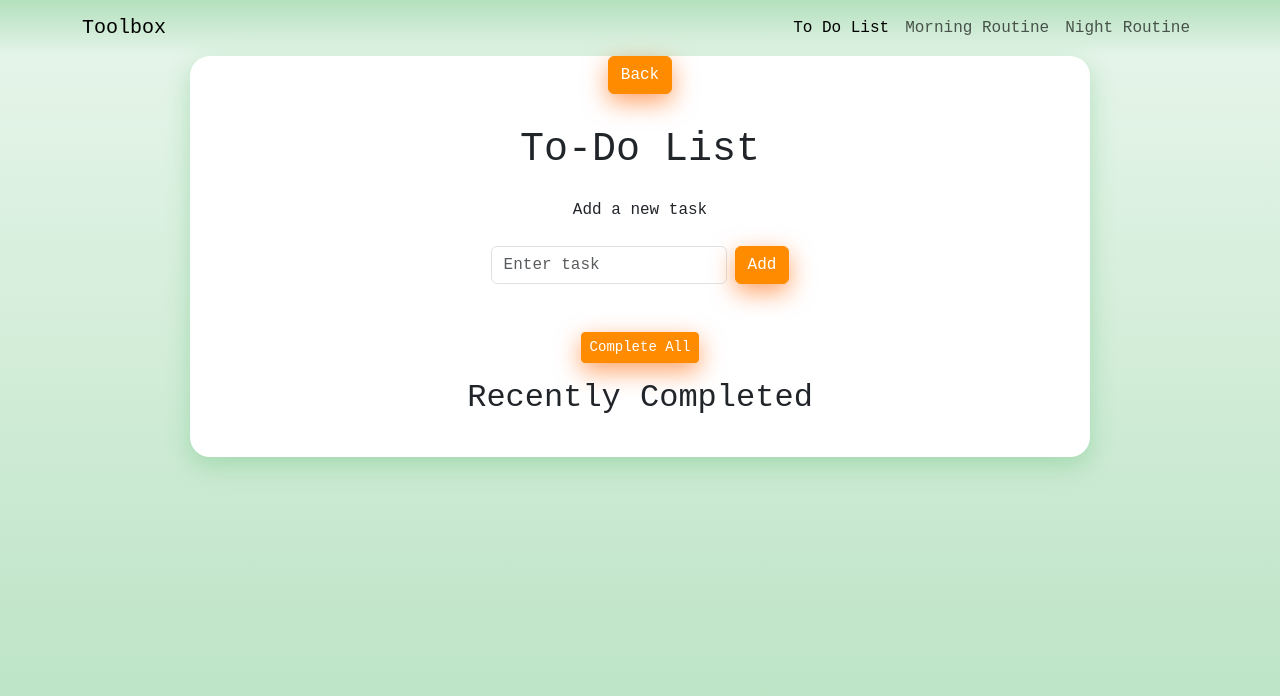
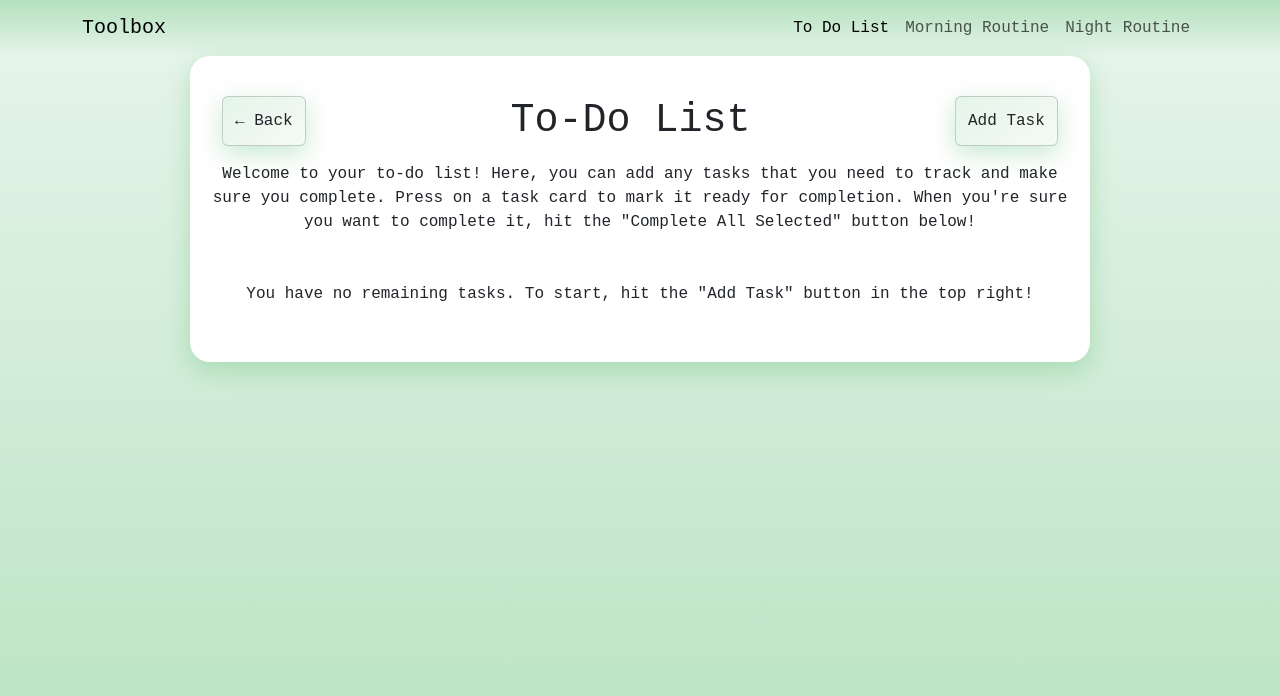
Before and after one commit to CS571-S26/p165, a React (Vite) app: page /#/list in a window 1280 px wide. Shown: the top 696 px of the page. Built offline with nearby package versions, Linux system fonts and the light colour scheme.

Commit message:
to do list full functional and styled

```diff
--- a/src/components/big4/list/ToDo.jsx
+++ b/src/components/big4/list/ToDo.jsx
@@ -1,6 +1,6 @@
 import { useState, useEffect } from "react";
 import { useNavigate } from "react-router-dom";
-import { Button, Form, ListGroup, Stack } from "react-bootstrap";
+import { Button, Form, ListGroup, Stack, Modal, Card, Container, Row, Col } from "react-bootstrap";
 
 export default function ToDo() {
   const navigate = useNavigate();
@@ -16,6 +16,8 @@ export default function ToDo() {
   });
 
   const [input, setInput] = useState("");
+
+  const [showModal, setShowModal] = useState(false);
 
   useEffect(() => {
     localStorage.setItem("todo-tasks", JSON.stringify(tasks));
@@ -61,98 +63,176 @@ export default function ToDo() {
 
     setRecentCompleted((prev) => {
       const updated = [...[...completedTasks].reverse(), ...prev];
-      return updated.slice(0, 5);
+      return updated.slice(0, 4);
     });
 
     setTasks((prevTasks) => prevTasks.filter((task) => !task.completed));
   };
 
+  const hasCompletableTasks = tasks.some(task => task.completed);
+  const hasRecentCompleted = recentCompleted.length > 0;
+
   return (
     <div className="list-background">
       <div className="list-layout">
-        <Button className="list-btn" onClick={() => navigate("/")}>
-          Back
-        </Button>
+        <br></br>
+        <Container>
+          <Row className="align-items-center">
 
-        <h1 className="mt-3">To-Do List</h1>
+            {/* Left */}
+            <Col xs="auto">
+              <Card
+                as="button"
+                className="list-card back-card"
+                onClick={() => navigate("/")}
+              >
+                ← Back
+              </Card>
+            </Col>
 
-        {/* Accessible Form */}
+            <Col className="text-center">
+              <h1 className="page-title">To-Do List</h1>
+            </Col>
+
+            {/* Right */}
+            <Col xs="auto" className="d-flex justify-content-end">
+              <Card
+                as="button"
+                className="list-card add-card"
+                onClick={() => setShowModal(true)}
+              >
+                Add Task
+              </Card>
+            </Col>
+
+          </Row>
+        </Container>
+
+        <div>
+          <p>
+            Welcome to your to-do list! Here, you can add any tasks that you need to track and make sure you complete. Press on a task card to mark it ready for completion.
+            When you're sure you want to complete it, hit the "Complete All Selected" button below!
+          </p>
+        </div>
+
+        {/* Task List */}
+        <Container fluid>
+          <Row className="g-3">
+            {tasks.map((task) => {
+
+              return (
+                <Col
+                  key={task.id}
+                  xs={12}
+                  sm={6}
+                  md={4}
+                  lg={3}
+                >
+                  <div
+                    className={`task-card list-task-card ${
+                      task.completed ? "selected" : ""
+                    }`}
+                    role="button"
+                    tabIndex={0}
+                    onClick={() => toggleTask(task.id)}
+                    onKeyDown={(e) => {
+                      if (e.key === "Enter" || e.key === " ") {
+                        e.preventDefault();
+                        toggleTask(task.id);
+                      }
+                    }}
+                  >
+                    <span className="task-text">{task.text}</span>
+                  </div>
+                </Col>
+              );
+            })}
+          </Row>
+        </Container>
+
+        {hasCompletableTasks || tasks.length > 0 ? (
+
+          <Card
+            as="button"
+            className="list-card"
+            onClick={completeAllTasks}
+            aria-label="Complete all selected tasks"
+          >
+            Complete Selected Tasks
+          </Card>
+
+
+        ) : (
+          <p>You have no remaining tasks. To start, hit the "Add Task" button in the top right!</p>
+        )}
+
+        {hasRecentCompleted && (
+          <Container fluid>
+            <h2>Recently Completed</h2>
+
+            <Row className="g-3 mt-3" aria-labelledby="recent-completed-heading">
+              {recentCompleted.map((task) => (
+                <Col
+                  key={task.id || task.text}
+                  xs={12}
+                  sm={6}
+                  md={4}
+                  lg={3}
+                >
+                  <div className="task-card completed-task">
+                    <span className="task-text">{task.text}</span>
+                  </div>
+                </Col>
+              ))}
+            </Row>
+          </Container>
+        )}
+
+        <Modal
+          show={showModal}
+          onHide={() => setShowModal(false)}
+          centered
+        >
+          <Modal.Header closeButton>
+            <Modal.Title>Add a Task</Modal.Title>
+          </Modal.Header>
+
           <Form
             onSubmit={(e) => {
               e.preventDefault();
               addTask();
+              setShowModal(false);
             }}
           >
+            <Modal.Body>
               <Form.Group controlId="taskInput">
-            <Form.Label>Add a new task</Form.Label>
+                <Form.Label>Task</Form.Label>
 
-            <Stack direction="horizontal" gap={2} className="my-3">
                 <Form.Control
                   type="text"
                   value={input}
                   onChange={(e) => setInput(e.target.value)}
-                placeholder="Enter task"
+                  placeholder="Enter a task"
+                  autoFocus
                 />
-              <Button type="submit" className="list-btn">
-                Add
-              </Button>
-            </Stack>
               </Form.Group>
-        </Form>
+            </Modal.Body>
 
-        {/* Task List */}
-        <ListGroup>
-          {tasks.map((task) => {
-            const checkboxId = `task-${task.id}`;
-
-            return (
-              <ListGroup.Item
-                key={task.id}
-                className="d-flex justify-content-between align-items-center"
+            <Modal.Footer>
+              <Button
+                variant="secondary"
+                onClick={() => setShowModal(false)}
               >
-                <Form.Check
-                  id={checkboxId}
-                  type="checkbox"
-                  checked={task.completed}
-                  onChange={() => toggleTask(task.id)}
-                  label={task.text}
-                />
-
-                <Button
-                  className="list-btn"
-                  size="sm"
-                  disabled={!task.completed}
-                  onClick={() => completeTask(task.id)}
-                  aria-label={`Complete task: ${task.text}`}
-                >
-                  Complete
-                </Button>
-              </ListGroup.Item>
-            );
-          })}
-        </ListGroup>
-
-        <Button
-          className="list-btn"
-          size="sm"
-          onClick={completeAllTasks}
-          aria-label="Complete all selected tasks"
-        >
-          Complete All
+                Cancel
               </Button>
 
-        <h2 id="recent-completed-heading">Recently Completed</h2>
-
-        <ListGroup
-          className="mt-3"
-          aria-labelledby="recent-completed-heading"
-        >
-          {recentCompleted.map((task, index) => (
-            <ListGroup.Item key={index}>
-              {task.text}
-            </ListGroup.Item>
-          ))}
-        </ListGroup>
+              <Card as="button" className="list-card">
+                Add
+              </Card>
+            </Modal.Footer>
+          </Form>
+        </Modal>
+        <br></br>
       </div>
     </div>
   );
--- a/src/index.css
+++ b/src/index.css
@@ -44,3 +44,35 @@
 * {
     font-family: 'Courier New', Courier, monospace;
 }
+
+.top-bar {
+  display: grid;
+  grid-template-columns: auto 1fr auto;
+  align-items: center;
+  margin-bottom: 20px;
+}
+
+.back-card {
+  justify-self: start;
+}
+
+.page-title {
+  justify-self: center;
+  margin: 0;
+}
+
+.add-card {
+  justify-self: end;
+}
+
+.task-text {
+    display: block;
+    width: 100%;
+
+    font-size: clamp(0.85rem, 1.2vw, 1rem);
+
+    white-space: normal;
+    overflow-wrap: anywhere;
+
+    line-height: 1.2;
+}
--- a/src/styles/lists.css
+++ b/src/styles/lists.css
@@ -9,8 +9,8 @@
         rgba(40, 167, 69, 0.05)
     );
 
-    width: 100px;
-    height: 100px;
+    max-width: 300px;
+    max-height: 100px;
 
     display: flex;
     align-items: center;
@@ -39,18 +39,73 @@
     box-shadow: 0 6px 16px rgba(40, 167, 69, 0.2);
 }
 
-.list-btn.btn {
-    box-shadow: 0 8px 24px rgba(255, 100, 0, 0.6);
-    background-color: rgba(255, 140, 0, 1);
-    border-color: rgba(255, 140, 0, 1);
-    color: white;
+.list-task-card {
+    border: 1px solid #ddd;
+    padding: 12px;
+    border-radius: 10px;
+
+    background: white;
+
+    width: 100%;
+    max-width: 700px;
+
+    height: auto;
+    max-height: 300px;
+
+    display: flex;
+    align-items: center;
+
+    box-shadow: 0 8px 24px rgba(40, 167, 69, 0.25);
+
+    cursor: pointer;
+
+    transition:
+        transform 0.25s ease,
+        box-shadow 0.25s ease;
 }
 
-.list-btn.btn:hover {
-    box-shadow: 0 8px 24px rgba(255, 100, 0, 0.6);
-    background-color: rgba(255, 140, 0, 1);
-    border-color: rgba(255, 140, 0, 1);
-    color: white;
+.list-task-card:hover {
+    transform: scale(1.06) translateY(-4px);
+    box-shadow:
+        0 16px 40px rgba(40, 167, 69, 0.35);
+}
+
+.list-task-card:active {
+    transform: scale(0.97) translateY(0px);
+    box-shadow: 0 6px 16px rgba(40, 167, 69, 0.2);
+
+}
+
+.list-task-card.selected {
+    transform: scale(1.06) translateY(-4px);
+    box-shadow: 0 6px 16px rgba(40, 167, 69, 0.2);
+    background: linear-gradient(
+        145deg,
+        rgba(40, 167, 69, 0.12),
+        rgba(40, 167, 69, 0.05)
+    );
+}
+
+.completed-task {
+    border: 3px solid #000;
+    padding: 12px;
+    border-radius: 10px;
+
+    background: linear-gradient(
+        145deg,
+        rgba(40, 167, 69, 0.12),
+        rgba(40, 167, 69, 0.05)
+    );
+
+    width: 100%;
+    max-width: 700px;
+
+    height: auto;
+    max-height: 300px;
+
+    display: flex;
+    align-items: center;
+    font-style: italic;
 }
 
 .list-background {
```
Also changed, not shown: 3 other files (tests, documents, lock files or other folders). Lines whose indentation alone changed are shown as unchanged.
